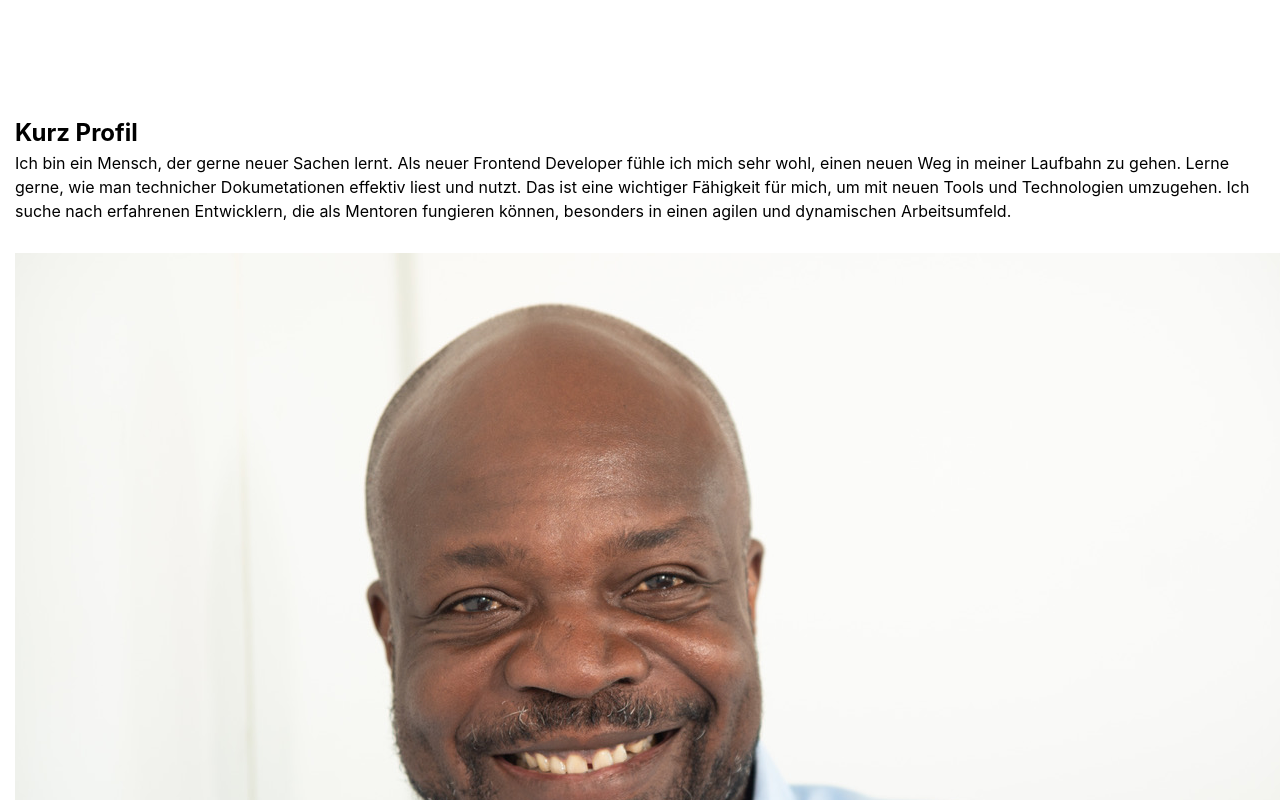
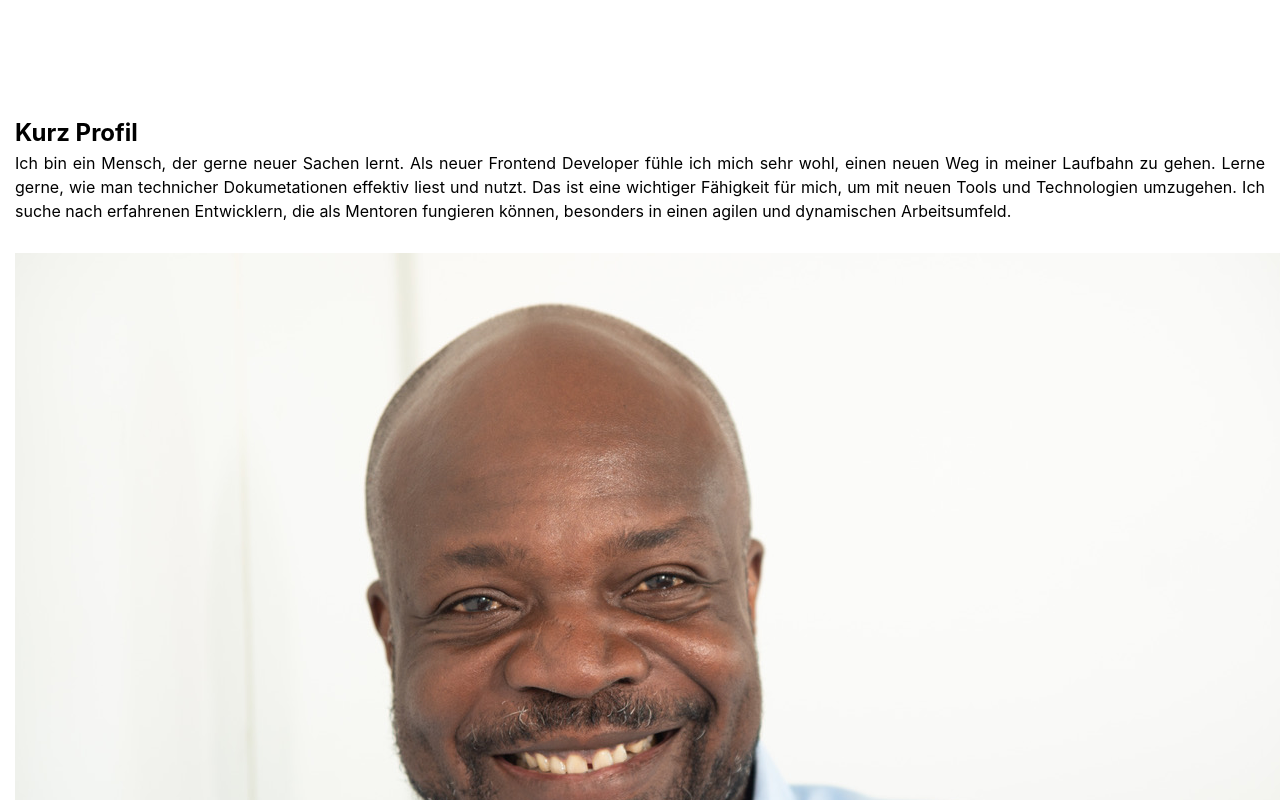
Before and after one commit to GaayuoniC/Gaayuoni-website-react, a React (Vite) app: page /cv in a window 1280 px wide. Shown: the top 800 px of the page. Built offline with nearby package versions, Linux system fonts and the light colour scheme.

Commit message:
responsiveness 70% done

```diff
--- a/src/components/CvPdf.css
+++ b/src/components/CvPdf.css
@@ -12,6 +12,12 @@
 }
 .container-item-body-1 {
   flex: 1;
+}
+.container-item-body-1 > p {
+  text-align: justify;
+}
+#cv-foto {
+  width: 430px;
 }
 
 .container-contact-details {
@@ -80,6 +86,14 @@
   border: 1px solid rgb(28, 25, 25);
 } */
 
+/* Web responsiveness zone */
+@media (max-width: 768) {
+  /* TO DO! Rework on this!!!! */
+  .container-item-body > img {
+    display: none;
+  }
+}
+
 @media screen and (max-width: 414px) {
   .container-stack {
     flex-direction: column;
@@ -92,7 +106,7 @@
     gap: 8px;
     width: 90%;
   }
-  img {
+  #cv-foto {
     display: none;
   }
   .container-item-body-1 > p {
```
